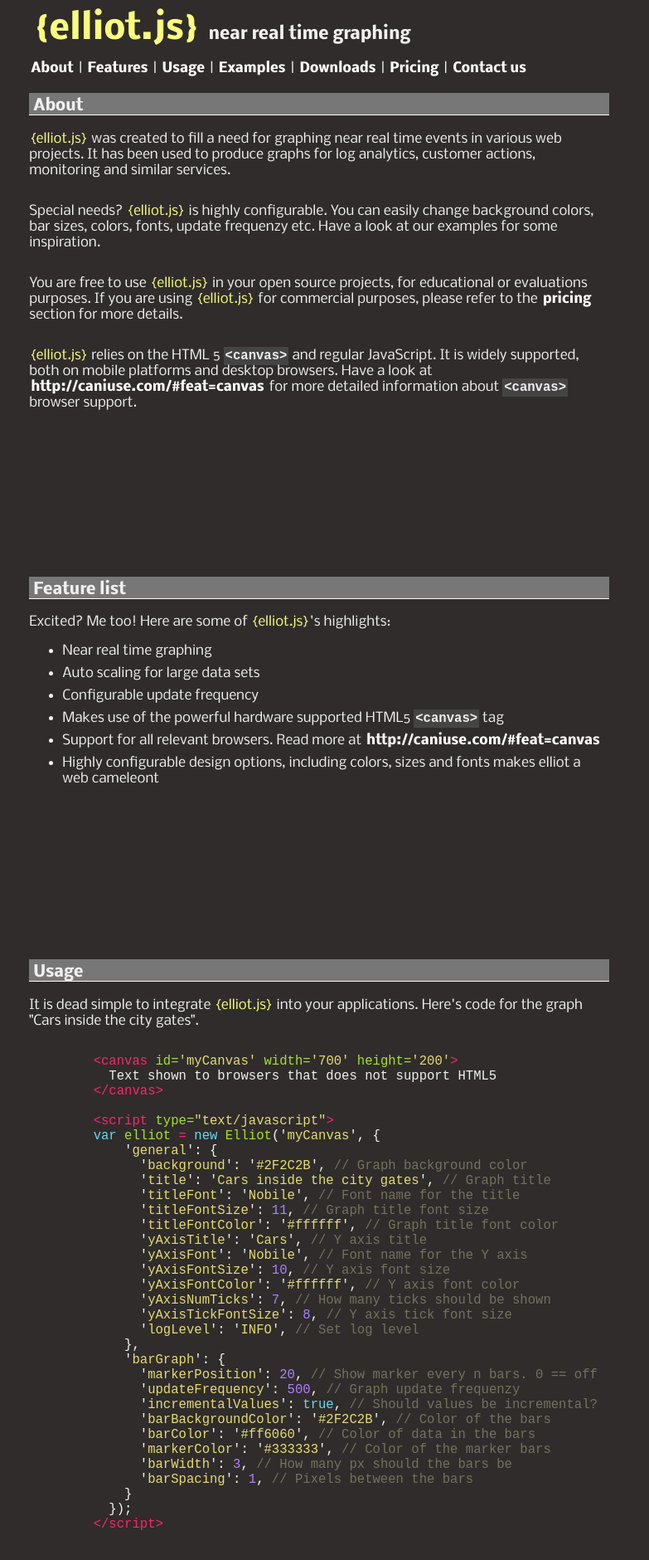
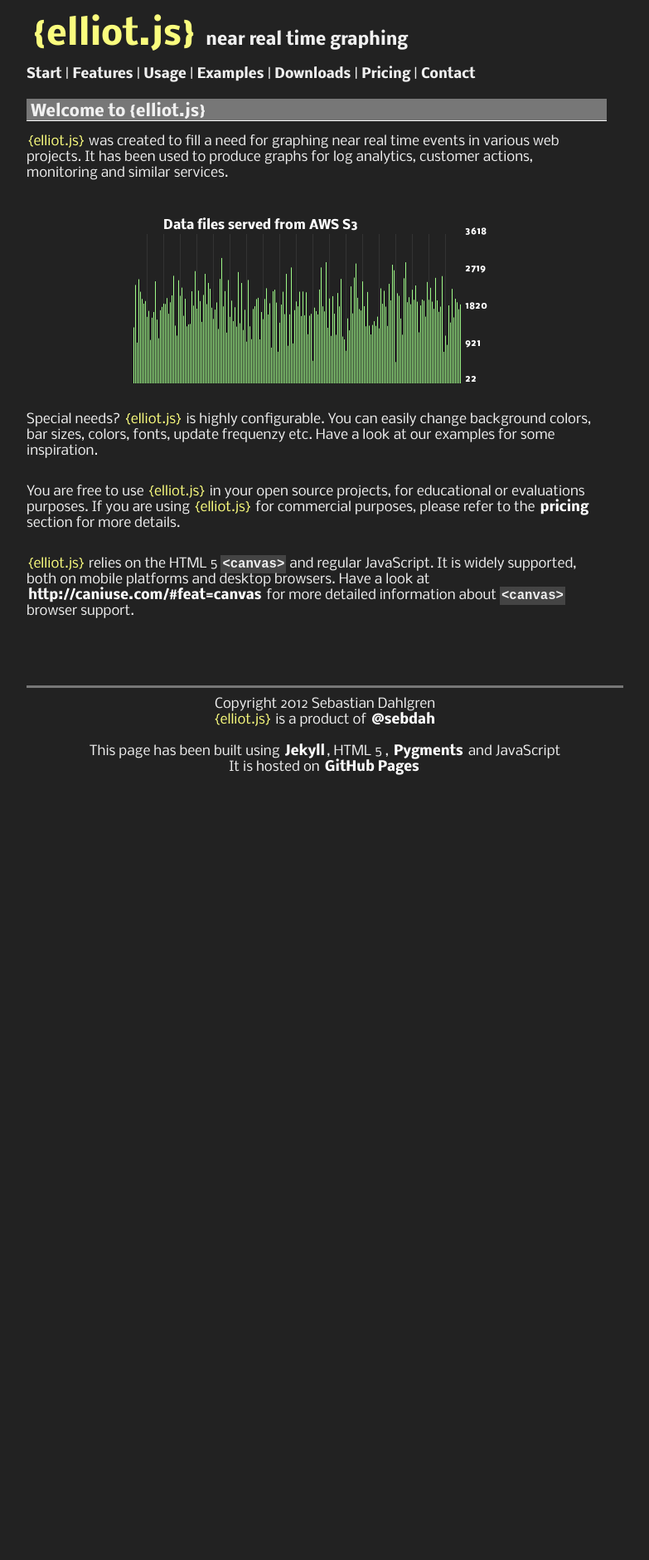
Before and after one commit to sebdah/elliot.js, a Jekyll site: the page built from index.html, in a window 1280 px wide. Shown: the top 1880 px of the page at 83% size, without its empty margins (352-1135 px from the left). Built offline with Jekyll 4.4.1, drawn with Linux system fonts in a browser that asks for light colours; nearby versions of some CDN libraries; after the commit the page ends 949 px from its top, so only the background shows below that; some of the changed text lies outside the part shown.

Commit message:
New design with jQuery fadeIn/Out

```diff
--- a/_layouts/default.html
+++ b/_layouts/default.html
@@ -5,6 +5,26 @@
   <link href="css/style.css" rel="stylesheet" type="text/css" />
   <link href="css/pygments/monokai.css" rel="stylesheet" type="text/css" />
   <script type='text/javascript' src='js/elliot.js'></script>
+  <script src="https://ajax.googleapis.com/ajax/libs/jquery/1.7.2/jquery.min.js"></script>
+  <script type="text/javascript">
+  $().ready(function () {
+
+    // Hide all articles
+    $('article').hide();
+    $('footer').hide();
+    $('footer').fadeIn(300);
+
+    // Show the About article
+    $('article#start').fadeIn(300);
+  });
+
+  function fetchArticle (article) {
+    $('article').hide();
+    $('footer').hide();
+    $('article#' + article).fadeIn(300);
+    $('footer').fadeIn(300);
+  }
+  </script>
 </head>
 <body><a name="top"></a>
 
@@ -14,27 +34,29 @@
       <span class="elliot" onclick='location.href="index.html";'>{elliot.js}</span> <span style="font-size: 0.5em">near real time graphing</span>
     </header>
 
+    {% if page.showMenu %}
     <nav>
 
-      <a href="#about">About</a> |
-      <a href="#features">Features</a> |
-      <a href="#usage">Usage</a> |
-      <a href="#examples">Examples</a> |
-      <a href="#downloads">Downloads</a> |
-      <a href="#pricing">Pricing</a> |
-      <a href="#contact">Contact us</a>
+      <span class="menuitem" onclick="fetchArticle('start')">Start</span> |
+      <span class="menuitem" onclick="fetchArticle('features')">Features</span> |
+      <span class="menuitem" onclick="fetchArticle('usage')">Usage</span> |
+      <span class="menuitem" onclick="fetchArticle('examples')">Examples</span> |
+      <span class="menuitem" onclick="fetchArticle('downloads')">Downloads</span> |
+      <span class="menuitem" onclick="fetchArticle('pricing')">Pricing</span> |
+      <span class="menuitem" onclick="fetchArticle('contact')">Contact</span>
 
     </nav>
+    {% endif %}
 
     {{content}}
 
     <footer>
-      Copyright 2012 Sebastian Dahlgren.<br />
-      <span class="elliot">{elliot.js}</span> is a product of <a href="http://github.com/sebdah">@sebdah</a>.
+      Copyright 2012 Sebastian Dahlgren<br />
+      <span class="elliot">{elliot.js}</span> is a product of <a href="http://github.com/sebdah">@sebdah</a>
       <br /><br />
       This page has been built using <a href="https://github.com/mojombo/jekyll/">Jekyll</a>, HTML 5
-      , <a href="http://pygments.org/">Pygments</a> and JavaScript. It is hosted on
-      <a href="http://pages.github.com/">GitHub Pages</a>.
+      , <a href="http://pygments.org/">Pygments</a> and JavaScript<br />
+      It is hosted on <a href="http://pages.github.com/">GitHub Pages</a>
     </footer>
 
   </section>
@@ -45,7 +67,7 @@
   // Add data to the graph
   var elliot1 = new ElliotBarGraph('mycanvas1', {
     'general': {
-      'background': '#2F2C2B', // Graph background color. Set to 'transparent' for transparency.
+      'background': '#222222', // Graph background color. Set to 'transparent' for transparency.
       'title': 'Requests per second', // Graph title
       'titleFont': 'Nobile', // Font name for the title
       'titleFontSize': 11, // Graph title font size
@@ -75,7 +97,7 @@
 
   var elliot2 = new ElliotBarGraph('mycanvas2', {
     'general': {
-      'background': '#2F2C2B', // Graph background color. Set to 'transparent' for transparency.
+      'background': '#222222', // Graph background color. Set to 'transparent' for transparency.
       'title': 'Cars inside the city gates', // Graph title
       'titleFont': 'Nobile', // Font name for the title
       'titleFontSize': 11, // Graph title font size
@@ -92,7 +114,7 @@
       'markerPosition': 20, // Show marker every n bars. Set to 0 to turn markers off
       'updateFrequency': 500, // How often should the graph be updated, in ms
       'incrementalValues': true, // Should values be incremental?
-      'barBackgroundColor': '#2F2C2B', // Color of the bars (where there is no data). Set to 'transparent' for transparency.
+      'barBackgroundColor': '#222222', // Color of the bars (where there is no data). Set to 'transparent' for transparency.
       'barColor': '#ff6060', // Color of data in the bars
       'markerColor': '#333333', // Color of the marker bars
       'barWidth': 3, // How many px should the bars be
@@ -108,7 +130,7 @@
   // Add data to the graph
   var elliot3 = new ElliotBarGraph('mycanvas3', {
     'general': {
-      'background': '#2F2C2B', // Graph background color. Set to 'transparent' for transparency.
+      'background': '#222222', // Graph background color. Set to 'transparent' for transparency.
       'title': 'Customers entering our stores', // Graph title
       'titleFont': 'Nobile', // Font name for the title
       'titleFontSize': 11, // Graph title font size
@@ -125,7 +147,7 @@
       'markerPosition': 10, // Show marker every n bars. Set to 0 to turn markers off
       'updateFrequency': 700, // How often should the graph be updated, in ms
       'incrementalValues': false, // Should values be incremental?
-      'barBackgroundColor': '#2F2C2B', // Color of the bars (where there is no data). Set to 'transparent' for transparency.
+      'barBackgroundColor': '#222222', // Color of the bars (where there is no data). Set to 'transparent' for transparency.
       'barColor': '#fafc7e', // Color of data in the bars
       'markerColor': '#333333', // Color of the marker bars
       'barWidth': 20, // How many px should the bars be
@@ -139,7 +161,7 @@
   // Add data to the graph
   var elliot4 = new ElliotBarGraph('mycanvas4', {
     'general': {
-      'background': '#2F2C2B', // Graph background color. Set to 'transparent' for transparency.
+      'background': '#222222', // Graph background color. Set to 'transparent' for transparency.
       'title': 'Data files served from AWS S3', // Graph title
       'titleFont': 'Nobile', // Font name for the title
       'titleFontSize': 11, // Graph title font size
@@ -156,7 +178,7 @@
       'markerPosition': 10, // Show marker every n bars. Set to 0 to turn markers off
       'updateFrequency': 50, // How often should the graph be updated, in ms
       'incrementalValues': false, // Should values be incremental?
-      'barBackgroundColor': '#2F2C2B', // Color of the bars (where there is no data). Set to 'transparent' for transparency.
+      'barBackgroundColor': '#222222', // Color of the bars (where there is no data). Set to 'transparent' for transparency.
       'barColor': '#a3ff89', // Color of data in the bars
       'markerColor': '#333333', // Color of the marker bars
       'barWidth': 1, // How many px should the bars be
--- a/css/style.css
+++ b/css/style.css
@@ -1,5 +1,8 @@
+* {
+  margin: 0;
+}
 body {
-  background: #2F2C2B;
+  background: #222222;
   color: #f0f0f0;
   font-family: 'Nobile';
 }
@@ -25,22 +28,23 @@
   font-weight: bold;
   font-size: 2.5em;
   padding: 5px;
+  padding-top: 20px;
 }
 section.main {
-
   margin-left: 30%;
   width: 700px;
+  height: 100%;
 }
 footer {
   height: 100px;
   width: 700px;
   padding: 10px;
-  border-top: solid thin #777777;
+  border-top: solid #777777;
   margin-bottom: 800px;
   text-align: center;
 }
 article {
-  margin-bottom: 200px;
+  margin-bottom: 80px;
 }
 p {
   margin-bottom: 30px;
@@ -51,6 +55,7 @@
   padding-left: 5px;
   padding-right: 5px;
   border-bottom: solid thin #ffffff;
+  margin-bottom: 15px;
 }
 nav {
   margin-top: 10px;
@@ -89,6 +94,13 @@
 .highlight {
   font-size: 1.2em;
 }
+ul {
+  margin-top: 20px;
+}
 li {
   padding-bottom: 8px;
 }
+span.menuitem {
+  cursor: pointer;
+  font-weight: bold;
+}
--- a/index.html
+++ b/index.html
@@ -1,16 +1,19 @@
 ---
 layout: default
-title: "{elliot.js}"
+title: "{elliot.js} - Near real time graphing"
+showMenu: true
 ---
-<article><a name='about'></a>
+<article id='start'>
 
-  <h1>About</h1>
+  <h1>Welcome to {elliot.js}</h1>
 
   <p>
     <span class="elliot">{elliot.js}</span> was created to fill a need for graphing near real time events in various web
     projects. It has been used to produce graphs for log analytics, customer actions, monitoring
     and similar services.
   </p>
+
+  <p><center><img src="img/start.png"></center></p>
 
   <p>
     Special needs? <span class="elliot">{elliot.js}</span> is highly configurable. You can easily change
@@ -33,7 +36,7 @@
 
 </article>
 
-<article><a name="features"></a>
+<article id='features'>
 
   <h1>Feature list</h1>
 
@@ -50,7 +54,7 @@
 
 </article>
 
-<article><a name='usage'></a>
+<article id='usage'>
 
   <h1>Usage</h1>
 
@@ -101,7 +105,7 @@
     <tt>elliot.add(float)</tt> or <tt>elliot.remove(float)</tt>. In the configuration above, we set
     <tt>incrementalValues</tt> to <tt>true</tt>, which means that <span class="elliot">{elliot.js}</span>
     will keep track of the current value all the time and all you need to do is to adjust it
-    with the <tt>add()</tt> and <tt>remove</tt> functions. Here's an example:
+    with the <tt>add()</tt> and <tt>remove()</tt> functions. Here's an example:
   </p>
 
   {% highlight javascript %}
@@ -128,7 +132,7 @@
 
 </article>
 
-<article><a name='examples'></a>
+<article id='examples'>
 
   <h1>Examples</h1>
 
@@ -139,7 +143,7 @@
 
 </article>
 
-<article><a name='downloads'></a>
+<article id='downloads'>
 
   <h1>Downloads</h1>
 
@@ -162,7 +166,7 @@
 
 </article>
 
-<article><a name="pricing"></a>
+<article id='pricing'>
 
   <h1>Pricing</h1>
 
@@ -263,15 +267,15 @@
 
 </article>
 
-<article><a name="contact"></a>
+<article id='contact'>
 
-  <h1>Contact us</h1>
+  <h1>Contact details</h1>
 
   <p>
     If you have any questions of enquires, please send an e-mail to
     <a href="mailto: sebastian.dahlgren@gmail.com">sebastian.dahlgren@gmail.com</a>
     or send a tweet to <a href="http://twitter.com/sebdah">@sebdah</a> to get in
-    touch with us. We will answer your question as soon as possible.
+    touch with me. I will answer your question as soon as possible.
   </p>
 
   </table>
--- a/order.html
+++ b/order.html
@@ -1,8 +1,9 @@
 ---
 layout: default
-title: "{elliot.js}"
+title: "{elliot.js} - Near real time graphing"
+showMeny: false
 ---
-<article>
+<article id='start'>
 
   <h1>Order your {elliot.js} license</h1>
 
```
Also changed, not shown: other parts of index.html (+1 -0 lines), img/start.png (added).
